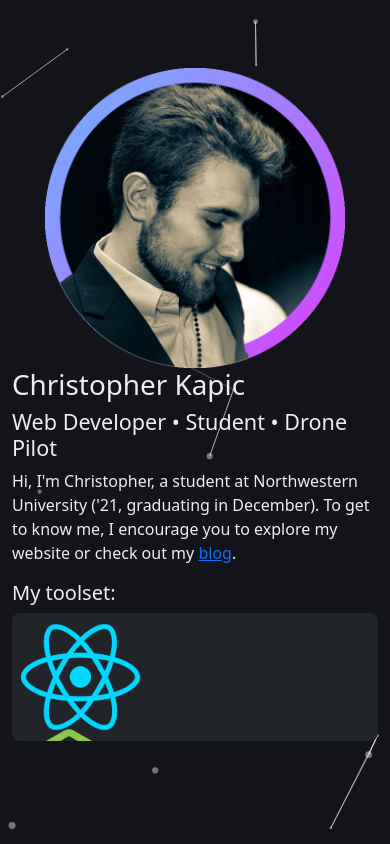
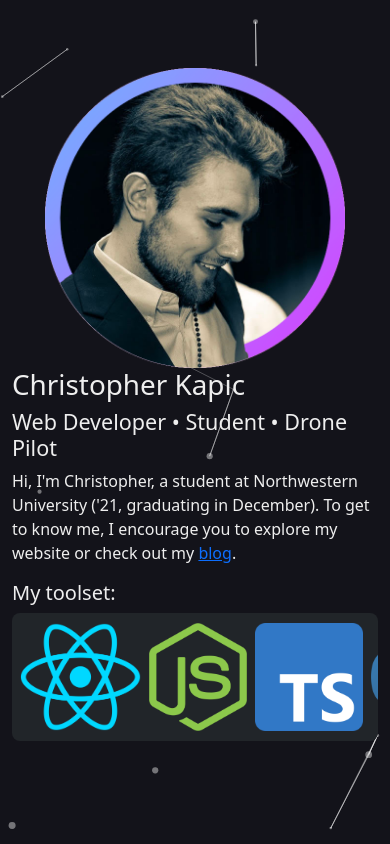
Before and after one commit to christopher-kapic/kapic.io, a Next.js app: page / in a window 390 px wide. Built offline with nearby package versions, Linux system fonts and the light colour scheme.

Commit message:
overflow scroll x still

```diff
--- a/styles/Home.module.css
+++ b/styles/Home.module.css
@@ -47,9 +47,4 @@
   .hero {
     padding: 12px;
   }
-
-  .toolset {
-    overflow-y: scroll;
-    flex-direction: column;
-  }
 }
```
